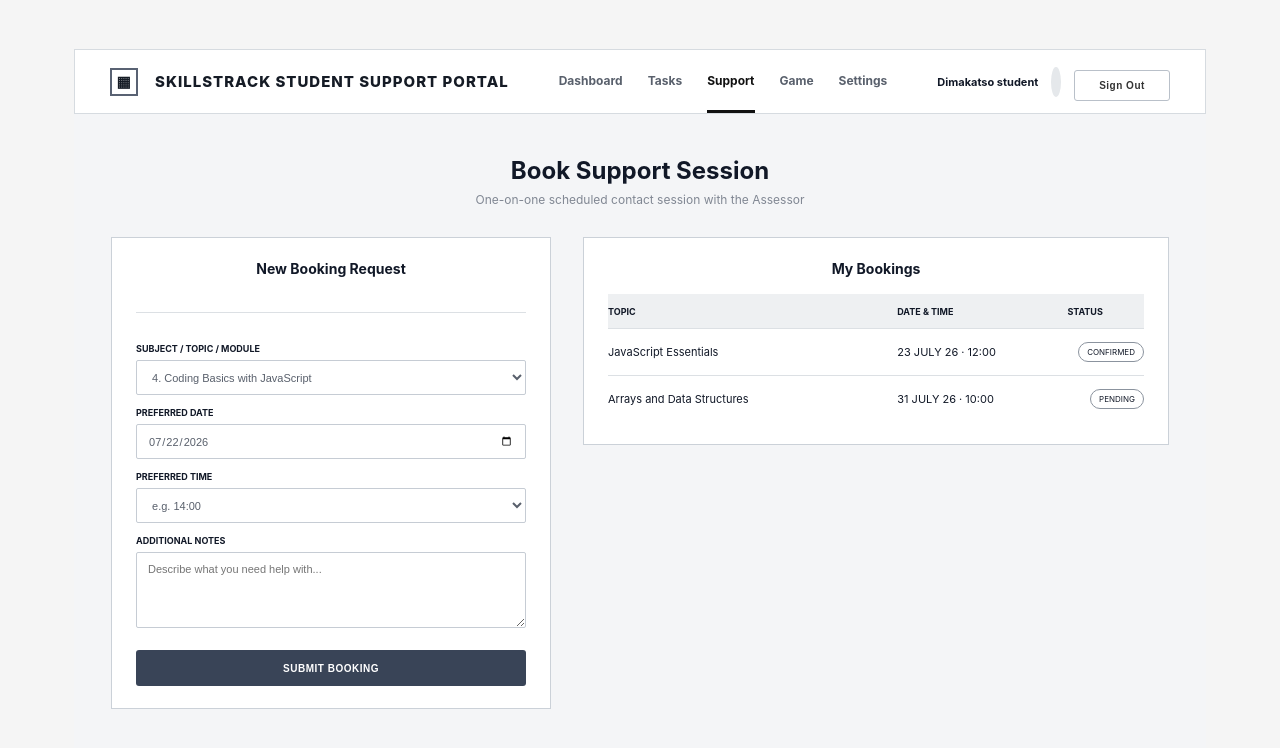
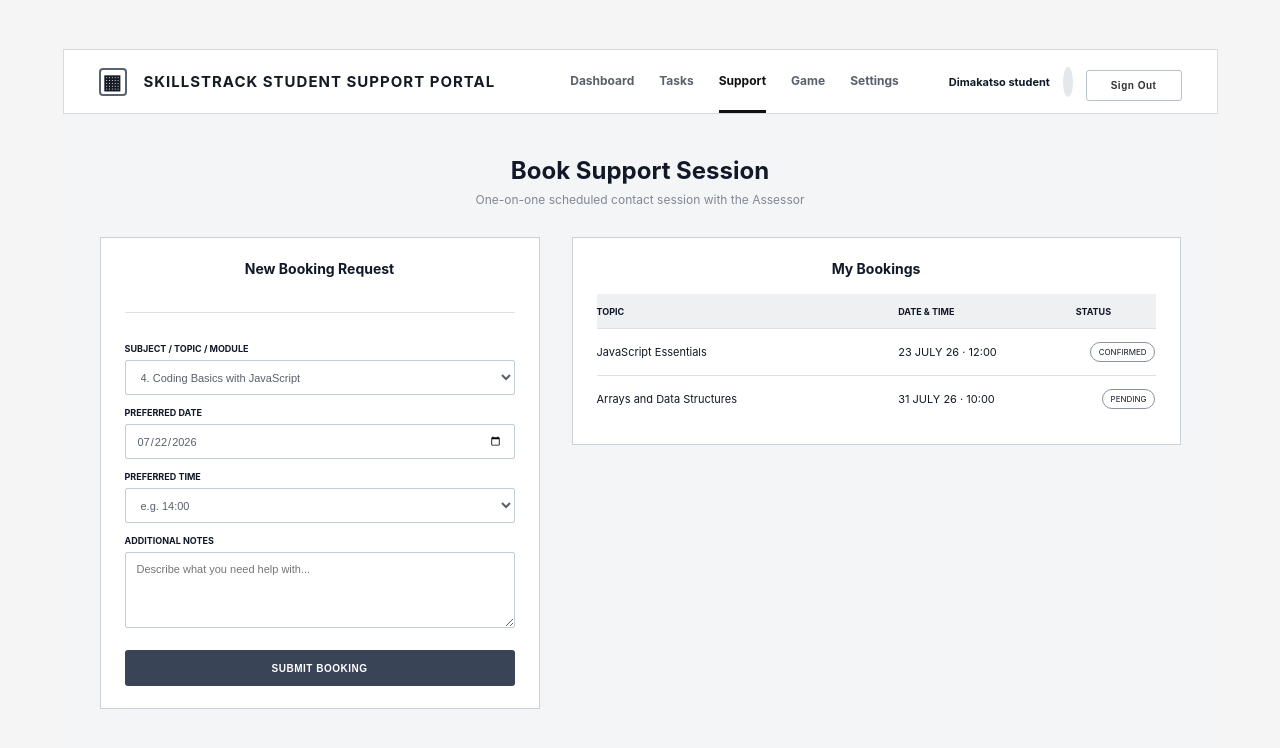
Before and after one commit to Dimakatso26-del/Learner-support-portal, a website: page SkillsTrack_Student_Portal/Support-STUDENT.html in a window 1280 px wide. Drawn offline with Linux system fonts and the light colour scheme.

Commit message:
Update Support-STUDENT.html

```diff
--- a/SkillsTrack_Student_Portal/Support-STUDENT.html
+++ b/SkillsTrack_Student_Portal/Support-STUDENT.html
@@ -10,9 +10,8 @@
   <div class="app">
     <header>
       <a class="brand">
-        <span>▦</span>
-        SKILLSTRACK STUDENT SUPPORT PORTAL
-      </a>
+       <span class="brand-icon">▦</span>
+        <strong>SKILLSTRACK STUDENT SUPPORT PORTAL</strong>
 
       <nav>
         <a>Dashboard</a>
```
